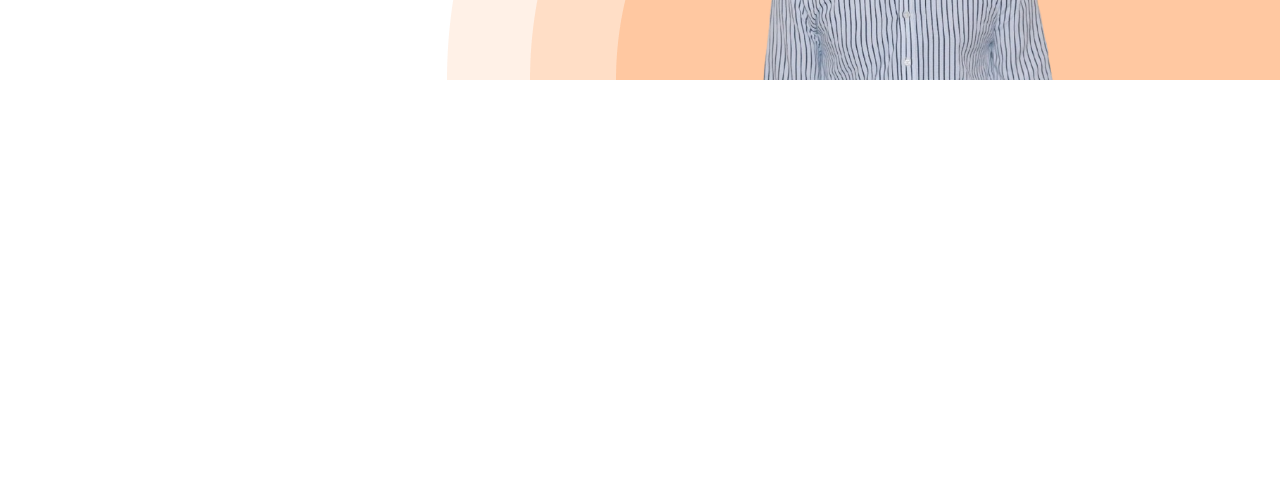
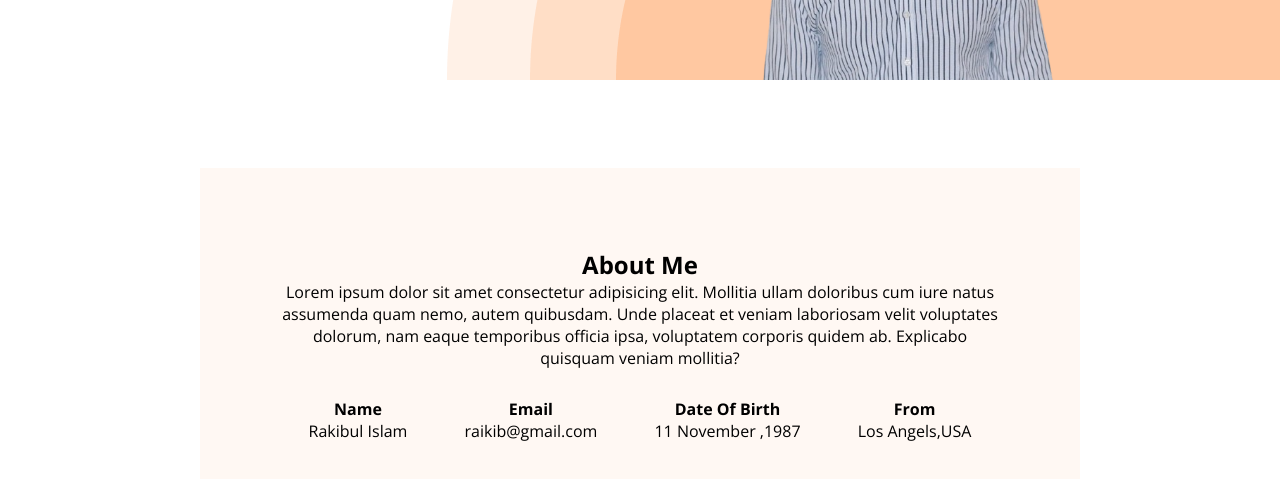
Before and after one commit to rjspyk5/Simple-portfolio, a plain HTML site: page index.html in a window 1280 px wide. Shown: the part 403-882 px from the top of the page. Before the commit the page ends 800 px from the top, so only its background shows below. Drawn offline with nearby package versions, Linux system fonts and the light colour scheme.

Commit message:
about me section

```diff
--- a/index.html
+++ b/index.html
@@ -47,7 +47,38 @@
         </aside>
       </section>
     </header>
-    <main></main>
+    <main class="margin-left-right-200">
+      <section class="about-me">
+        <div class="about-content">
+          <h1 class="about-title">About Me</h1>
+          <p>
+            Lorem ipsum dolor sit amet consectetur adipisicing elit. Mollitia
+            ullam doloribus cum iure natus assumenda quam nemo, autem quibusdam.
+            Unde placeat et veniam laboriosam velit voluptates dolorum, nam
+            eaque temporibus officia ipsa, voluptatem corporis quidem ab.
+            Explicabo quisquam veniam mollitia?
+          </p>
+          <div class="card-container">
+            <div class="card">
+              <h4>Name</h4>
+              <p>Rakibul Islam</p>
+            </div>
+            <div class="card">
+              <h4>Email</h4>
+              <p>raikib@gmail.com</p>
+            </div>
+            <div class="card">
+              <h4>Date Of Birth</h4>
+              <p>11 November ,1987</p>
+            </div>
+            <div class="card">
+              <h4>From</h4>
+              <p>Los Angels,USA</p>
+            </div>
+          </div>
+        </div>
+      </section>
+    </main>
     <footer></footer>
   </body>
 </html>
--- a/style.css
+++ b/style.css
@@ -102,7 +102,20 @@ nav{
     display: block;
 }
 
+.about-me{
+    background-color:#FFF8F3 ;
+    margin: 10% 0;
+    text-align: center;
+    padding: 80px;
+}
 
+/* About me style */
+.card-container{
+    margin: 4% auto;
+    display: grid;
+    grid-template-columns: repeat(4,auto);
+    justify-content: space-around;
+}
 
 @media screen and (max-width:576px) {
     .margin-left-right-200{
@@ -140,7 +153,13 @@ nav{
     width: 100%;
 }
 
+.card-container{
+    grid-template-columns: repeat(1,auto);
 
+}
+.card{
+    margin: 5% 0;
+}
 
 }
 
@@ -165,4 +184,12 @@ nav{
         width: 100%;
     }
 
+    .card-container{
+        grid-template-columns: repeat(2,auto);
+
+    }
+    .card{
+        margin: 12% 0;
+    }
+
 }
```
